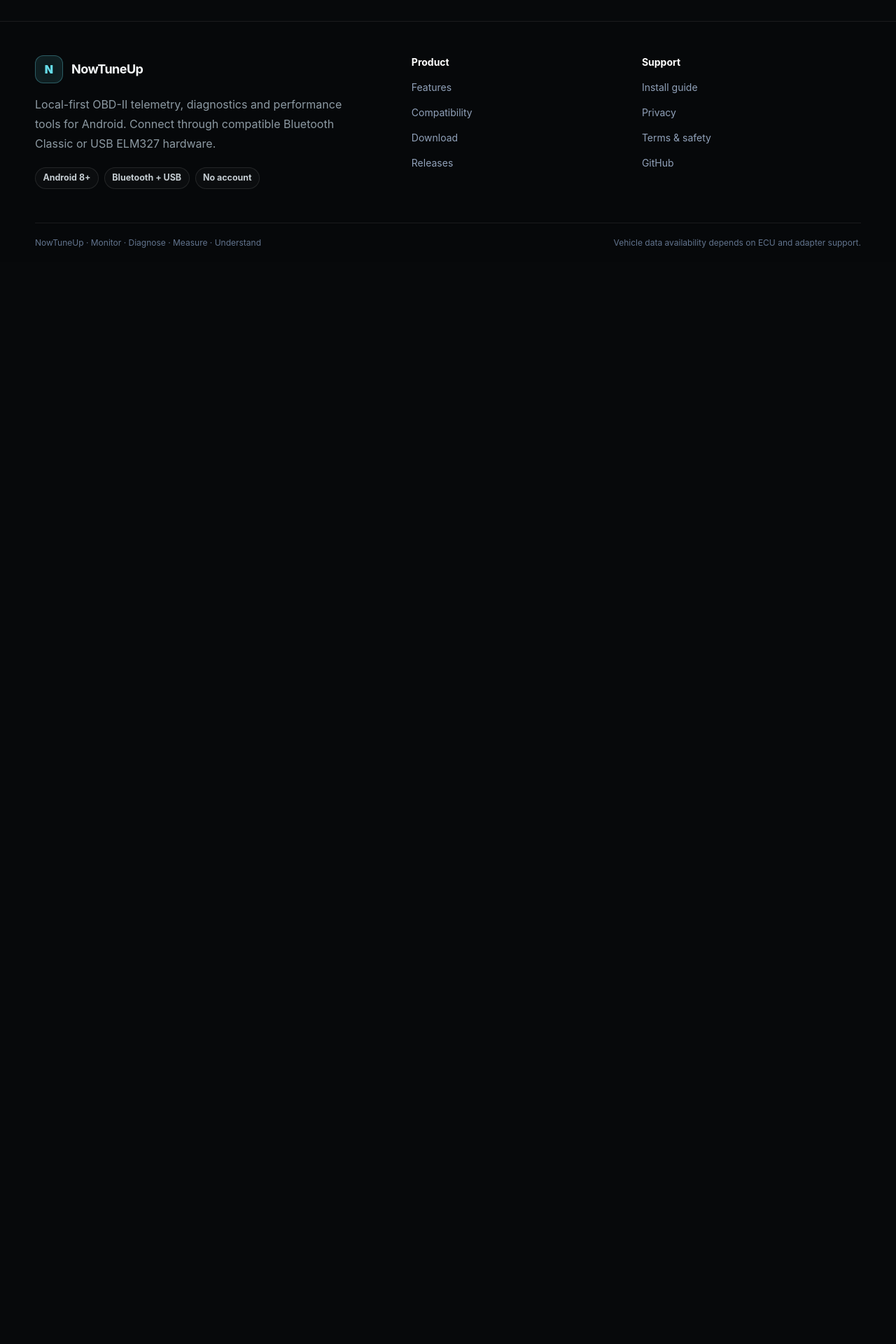
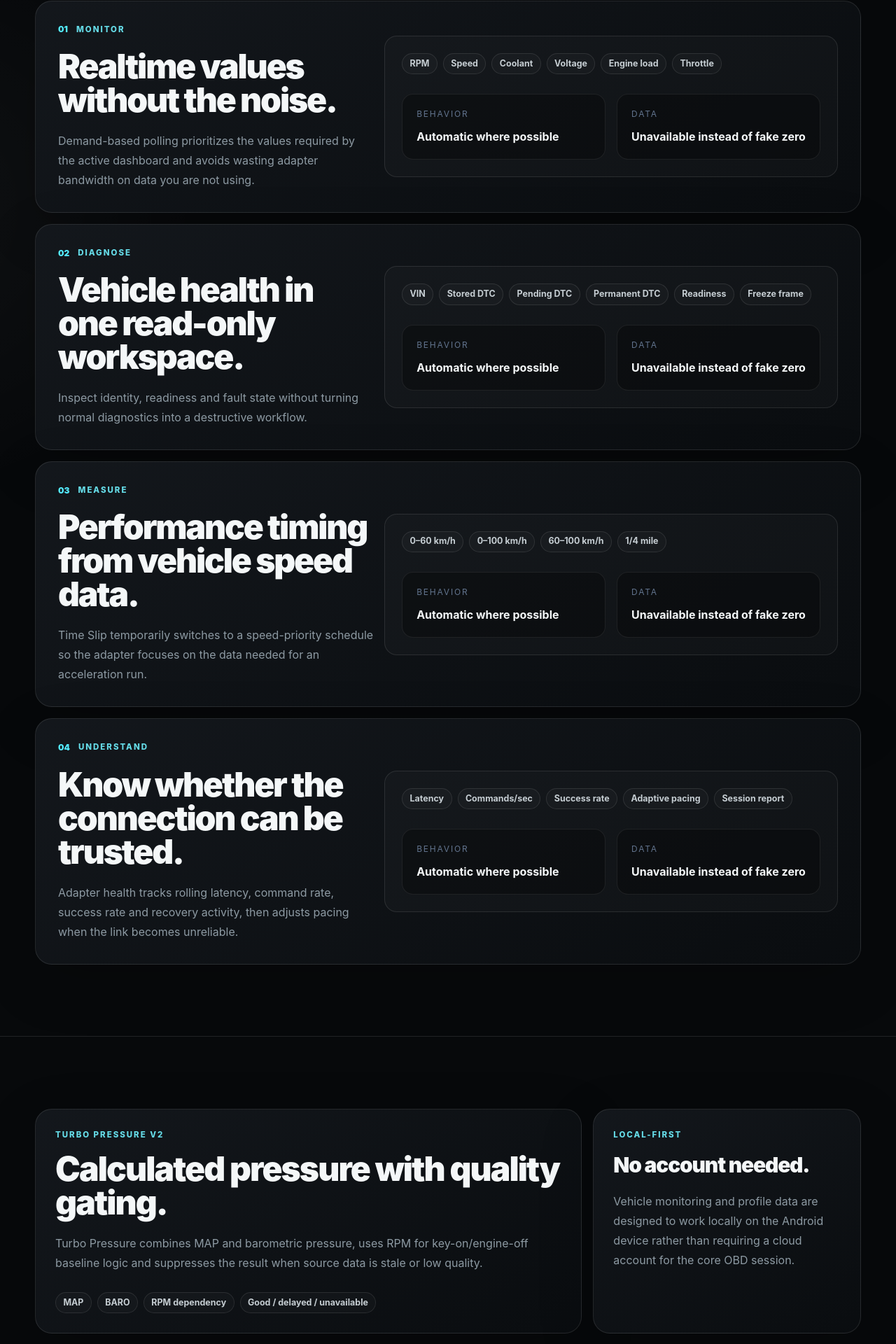
Before and after one commit to kzabCde/NowTuneUp-Smart-OBD-Vehicle-Monitor, a Next.js app in the folder web/: page /features in a window 1280 px wide. Shown: the part 672-2592 px from the top of the page at 70% size. Before the commit the page ends 1047 px from the top, so only its background shows below. Built offline with nearby package versions, Linux system fonts and the light colour scheme; no server answers.

Commit message:
Redesign feature overview

```diff
--- a/web/app/features/page.tsx
+++ b/web/app/features/page.tsx
@@ -1 +1,94 @@
-import type{Metadata}from"next";export const metadata:Metadata={title:"Features"};const groups=[['Live dashboard','Responsive portrait and landscape gauges for critical readings.'],['All supported data','Search current Mode 01 values; unsupported PIDs are never shown as zero.'],['Read-only diagnostics','Read stored trouble codes with raw ECU responses and generic descriptions.'],['Trips and CSV','Record local telemetry sessions and export portable CSV files.'],['Custom layouts','Choose gauges, meters, cards and charts; save dashboard profiles.'],['Background monitoring','Continue a selected monitoring session with a visible foreground notification.']];export default function Features(){return <section className="shell py-16"><p className="eyebrow">Capabilities</p><h1 className="mt-3 text-5xl font-black">Vehicle data you can understand.</h1><div className="grid mt-9 md:grid-cols-2 lg:grid-cols-3">{groups.map(([t,d])=><article className="panel p-6" key={t}><h2 className="text-xl font-bold">{t}</h2><p className="muted mt-3">{d}</p></article>)}</div></section>}
+import type { Metadata } from "next";
+import Link from "next/link";
+
+export const metadata: Metadata = {
+  title: "Features",
+  description: "Explore NowTuneUp live telemetry, Vehicle Intelligence, Time Slip, adapter health and local-first OBD-II tools.",
+};
+
+const pillars = [
+  {
+    number: "01",
+    eyebrow: "Monitor",
+    title: "Realtime values without the noise.",
+    description: "Demand-based polling prioritizes the values required by the active dashboard and avoids wasting adapter bandwidth on data you are not using.",
+    chips: ["RPM", "Speed", "Coolant", "Voltage", "Engine load", "Throttle"],
+  },
+  {
+    number: "02",
+    eyebrow: "Diagnose",
+    title: "Vehicle health in one read-only workspace.",
+    description: "Inspect identity, readiness and fault state without turning normal diagnostics into a destructive workflow.",
+    chips: ["VIN", "Stored DTC", "Pending DTC", "Permanent DTC", "Readiness", "Freeze frame"],
+  },
+  {
+    number: "03",
+    eyebrow: "Measure",
+    title: "Performance timing from vehicle speed data.",
+    description: "Time Slip temporarily switches to a speed-priority schedule so the adapter focuses on the data needed for an acceleration run.",
+    chips: ["0–60 km/h", "0–100 km/h", "60–100 km/h", "1/4 mile"],
+  },
+  {
+    number: "04",
+    eyebrow: "Understand",
+    title: "Know whether the connection can be trusted.",
+    description: "Adapter health tracks rolling latency, command rate, success rate and recovery activity, then adjusts pacing when the link becomes unreliable.",
+    chips: ["Latency", "Commands/sec", "Success rate", "Adaptive pacing", "Session report"],
+  },
+];
+
+export default function Features() {
+  return (
+    <>
+      <section className="shell section-space">
+        <p className="eyebrow">Product capabilities</p>
+        <h1 className="mt-4 max-w-5xl text-5xl font-black leading-[.96] tracking-[-0.055em] md:text-7xl">The useful parts of an OBD tool, without the dashboard clutter.</h1>
+        <p className="muted mt-6 max-w-3xl text-lg leading-8">NowTuneUp is designed around four jobs: monitor live vehicle data, inspect read-only diagnostics, measure performance and understand whether the adapter connection is healthy enough to trust.</p>
+      </section>
+
+      <section className="section-rule">
+        <div className="shell section-space grid gap-4">
+          {pillars.map((pillar) => (
+            <article key={pillar.eyebrow} className="panel grid gap-8 p-6 md:p-8 lg:grid-cols-[.82fr_1.18fr] lg:items-center">
+              <div>
+                <div className="flex items-center gap-3"><span className="text-xs font-black text-cyan-300">{pillar.number}</span><span className="eyebrow">{pillar.eyebrow}</span></div>
+                <h2 className="mt-5 text-3xl font-black tracking-[-0.045em] md:text-5xl">{pillar.title}</h2>
+                <p className="muted mt-5 max-w-2xl leading-7">{pillar.description}</p>
+              </div>
+              <div className="panel-soft p-5 md:p-6">
+                <div className="flex flex-wrap gap-2">{pillar.chips.map((chip) => <span key={chip} className="chip">{chip}</span>)}</div>
+                <div className="mt-7 grid gap-3 sm:grid-cols-2">
+                  <div className="rounded-2xl border border-white/8 bg-black/30 p-5"><p className="text-xs uppercase tracking-[.15em] text-slate-500">Behavior</p><p className="mt-3 font-bold">Automatic where possible</p></div>
+                  <div className="rounded-2xl border border-white/8 bg-black/30 p-5"><p className="text-xs uppercase tracking-[.15em] text-slate-500">Data</p><p className="mt-3 font-bold">Unavailable instead of fake zero</p></div>
+                </div>
+              </div>
+            </article>
+          ))}
+        </div>
+      </section>
+
+      <section className="section-rule">
+        <div className="shell section-space grid gap-5 lg:grid-cols-3">
+          <article className="panel p-7 lg:col-span-2">
+            <p className="eyebrow">Turbo Pressure v2</p>
+            <h2 className="mt-4 text-3xl font-black tracking-[-0.04em] md:text-5xl">Calculated pressure with quality gating.</h2>
+            <p className="muted mt-5 max-w-3xl leading-7">Turbo Pressure combines MAP and barometric pressure, uses RPM for key-on/engine-off baseline logic and suppresses the result when source data is stale or low quality.</p>
+            <div className="mt-7 flex flex-wrap gap-2"><span className="chip">MAP</span><span className="chip">BARO</span><span className="chip">RPM dependency</span><span className="chip">Good / delayed / unavailable</span></div>
+          </article>
+          <article className="panel p-7">
+            <p className="eyebrow">Local-first</p>
+            <h2 className="mt-4 text-3xl font-black tracking-[-0.04em]">No account needed.</h2>
+            <p className="muted mt-5 leading-7">Vehicle monitoring and profile data are designed to work locally on the Android device rather than requiring a cloud account for the core OBD session.</p>
+          </article>
+        </div>
+      </section>
+
+      <section className="shell section-space">
+        <div className="panel flex flex-col justify-between gap-6 p-7 md:flex-row md:items-center md:p-9">
+          <div><p className="eyebrow">Ready to connect?</p><h2 className="mt-3 text-3xl font-black tracking-[-0.04em]">Check your adapter before installing.</h2></div>
+          <div className="flex flex-wrap gap-3"><Link href="/supported-devices" className="button secondary">Compatibility</Link><Link href="/download" className="button">Download APK</Link></div>
+        </div>
+      </section>
+    </>
+  );
+}
```
